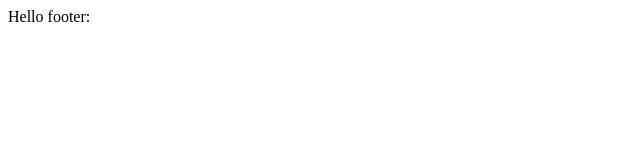
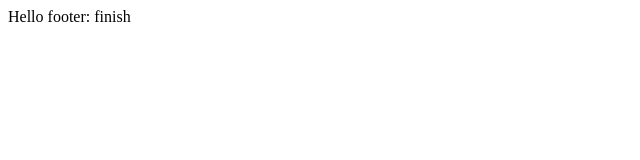
Before and after one commit to zkakira/git_test1, a plain HTML site: page index.html in a window 1280 px wide. Shown: the full height of the page, 0-640 px from the left. Drawn offline with Linux system fonts and the light colour scheme.

Commit message:
finished the new footer [issue 53]

```diff
--- a/index.html
+++ b/index.html
@@ -1,6 +1,6 @@
 <html>
 <body>
 Hello
-footer:
+footer: finish
 </body>
 </html>
```
